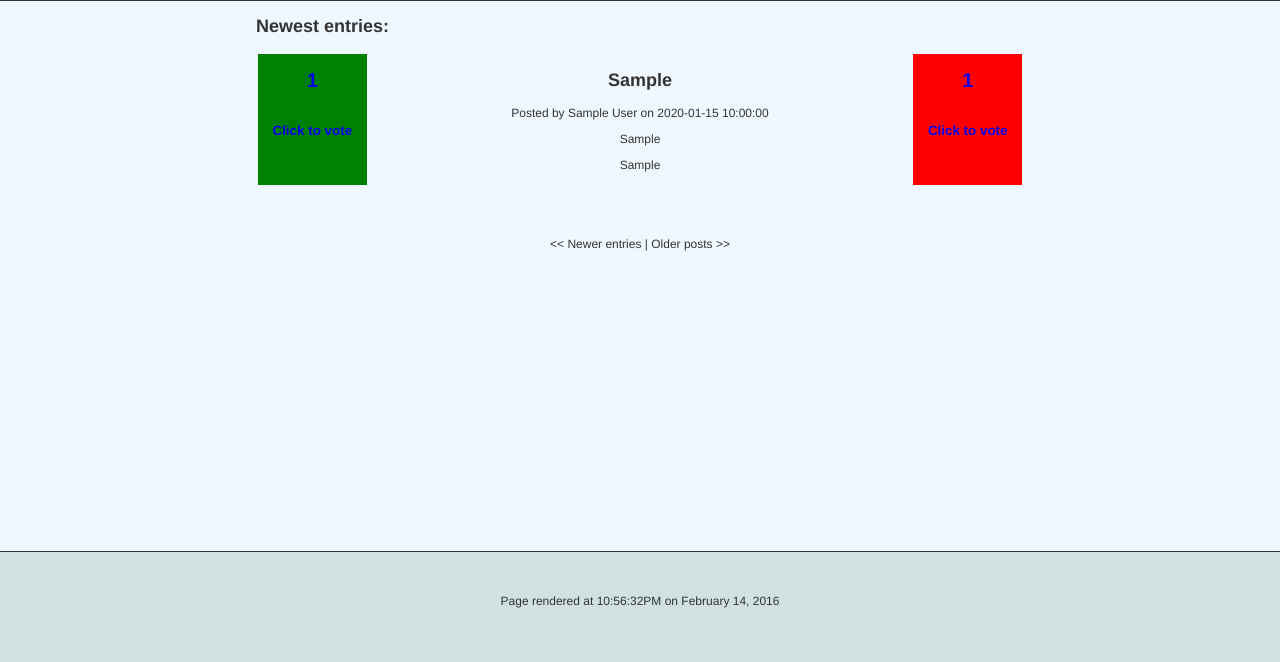
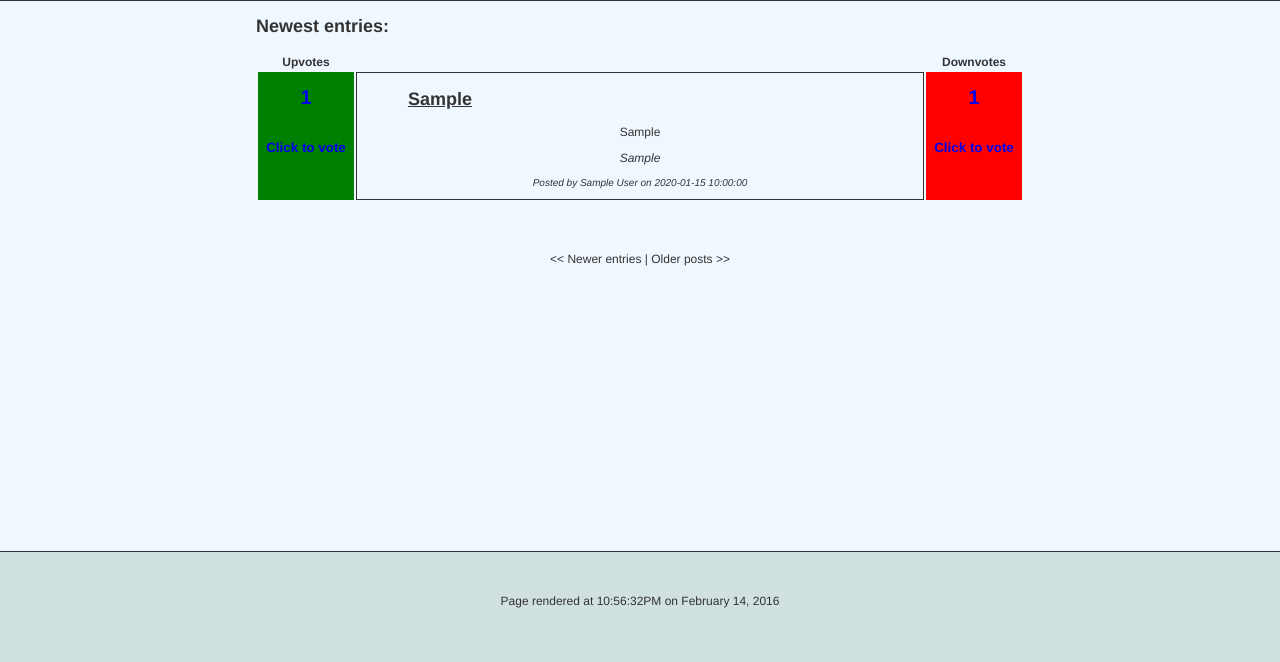
Before and after one commit to ky9awesome/kyledictionary, a Flask app: page / in a window 1280 px wide. Shown: the part 206-868 px from the top of the page. Run offline with Flask 2, Linux system fonts and the light colour scheme; tables that the repository leaves empty hold one stand-in row (values such as "Sample post").

Commit message:
Some polishing

```diff
--- a/app/static/styles.css
+++ b/app/static/styles.css
@@ -142,3 +142,21 @@
 .upvote:hover {
     color: black;
 }
+
+.details {
+    border: solid 1px;
+}
+
+.author {
+    font-size:10px;
+    font-style:italic;
+}
+
+.example {
+    font-style:italic;
+}
+
+.details > .word {
+    margin-right: 400px;
+    text-decoration:underline;
+}
--- a/app/templates/add_definition.html
+++ b/app/templates/add_definition.html
@@ -1,9 +1,6 @@
 {% extends "_base.html" %}
 {% block content %}
     <form action="{{ url_for('add') }}" method="post">
-        <div>
-            <label>Author name:</label> <input type="text" required="required" name="author" placeholder="..." />
-        </div>
         <div>
             <label>Word to define:</label> <input type="text" required="required" name="word" placeholder="..." />
         </div>
@@ -14,6 +11,9 @@
             <label>Example usage:</label> <textarea rows="4" cols="50" required="required" name="example"></textarea>
         </div>
         <div>
+            <label>Author name:</label> <input type="text" required="required" name="author" placeholder="..." />
+        </div>
+        <div>
             <p><input type="submit" value="Submit"></p>
         </div>
     </form>
--- a/app/templates/individual_entry.html
+++ b/app/templates/individual_entry.html
@@ -10,11 +10,10 @@
 <td class="details">
     <h2 class="word">{{ record.word.capitalize() }}</h2>
 
+    <p class="meaning"> {{ record.meaning }}</p>
+    <p class="example"> {{ record.example }}</p>
 
     <p class="author">Posted by {{ record.author }} on {{ record.timestamp }}</p>
-
-    <p class="meaning"> {{ record.meaning }}</p>
-    <p class="example"> {{ record.example }}</p>
 </td>
 
 <td class="downvote">
--- a/app/templates/newest.html
+++ b/app/templates/newest.html
@@ -8,6 +8,13 @@
         <col width="50%">
         <col width="10%">
     </colgroup>
+    <thead>
+        <tr>
+            <th>Upvotes</th>
+            <th></th>
+            <th>Downvotes</th>
+        </tr>
+    </thead>
     <tbody>
     {% for record in newest_entries.items %}
         {% include 'individual_entry.html' %}
--- a/app/views.py
+++ b/app/views.py
@@ -72,7 +72,7 @@
     db.session.commit()
 
     flash('Thanks for your entry!')
-    return redirect(url_for('index'))
+    return redirect(url_for('newest'))
 
 
 @app.route('/search', methods=['GET', 'POST'])
@@ -85,10 +85,11 @@
 
 
 @app.route('/search/<q>')
-def search_result(q):
+@app.route('/search/<q>/<page>')
+def search_result(q, page=1):
     today = get_date()
     time = get_time
-    results = models.Definition.query.filter_by(word=q).all()
+    results = models.Definition.query.filter_by(word=q).order_by(models.Definition.votes_for.desc()).paginate(page, POSTS_PER_PAGE, False)
     return render_template('search.html',
                            today=today,
                            time=time,
```
Also changed, not shown: app/templates/popular.html (+8 -0 lines), app/templates/search.html (+13 -1 lines).
